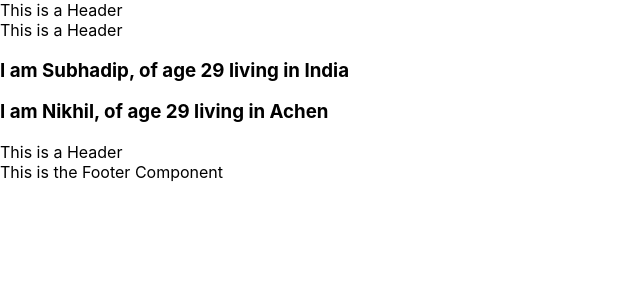
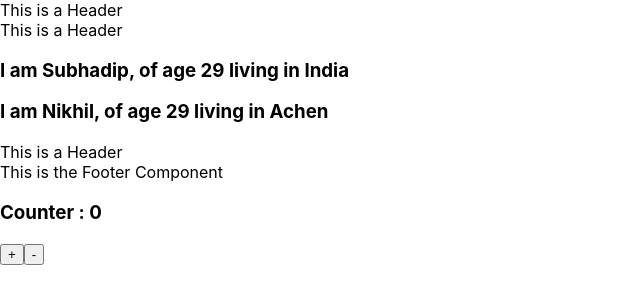
Before and after one commit to engineersubhadip/REACT, a React (Create React App) app in the folder Class-1/my-app/: page / in a window 1280 px wide. Shown: the top 304 px of the page, without its empty margins (0-640 px from the left). Built offline with nearby package versions, Linux system fonts and the light colour scheme.

Commit message:
Implemented Counter Component

```diff
--- a/Class-1/my-app/src/App.js
+++ b/Class-1/my-app/src/App.js
@@ -2,6 +2,7 @@ import './App.css';
 import Header from './Components/Header';
 import Footer from './Components/Footer';
 import UserProfile from './Components/UserProfile';
+import Counter from './Components/Counter';
 
 function App() {
   return (
@@ -12,6 +13,7 @@ function App() {
 		<UserProfile name="Nikhil" age="29" place = "Achen"/>
 		<Header/>
 		<Footer />
+		<Counter />
 	</>
   );
 }
--- /dev/null
+++ b/Class-1/my-app/src/Components/Counter.js
@@ -0,0 +1,25 @@
+import { useState } from "react";
+
+let Counter = function(){
+
+    let [count,setCount] = useState(0);
+
+    let handlePlusBtn = function(){
+        setCount(count+1);
+    }
+
+    let handleMinusBtn = function(){
+        if(count > 0){
+            setCount(count-1);
+        }
+    }
+    return (
+        <div>
+            <h3>Counter : {count}</h3>
+            <button onClick={handlePlusBtn}>+</button>
+            <button onClick={handleMinusBtn}>-</button>
+        </div>
+    )
+}
+
+export default Counter;
```
